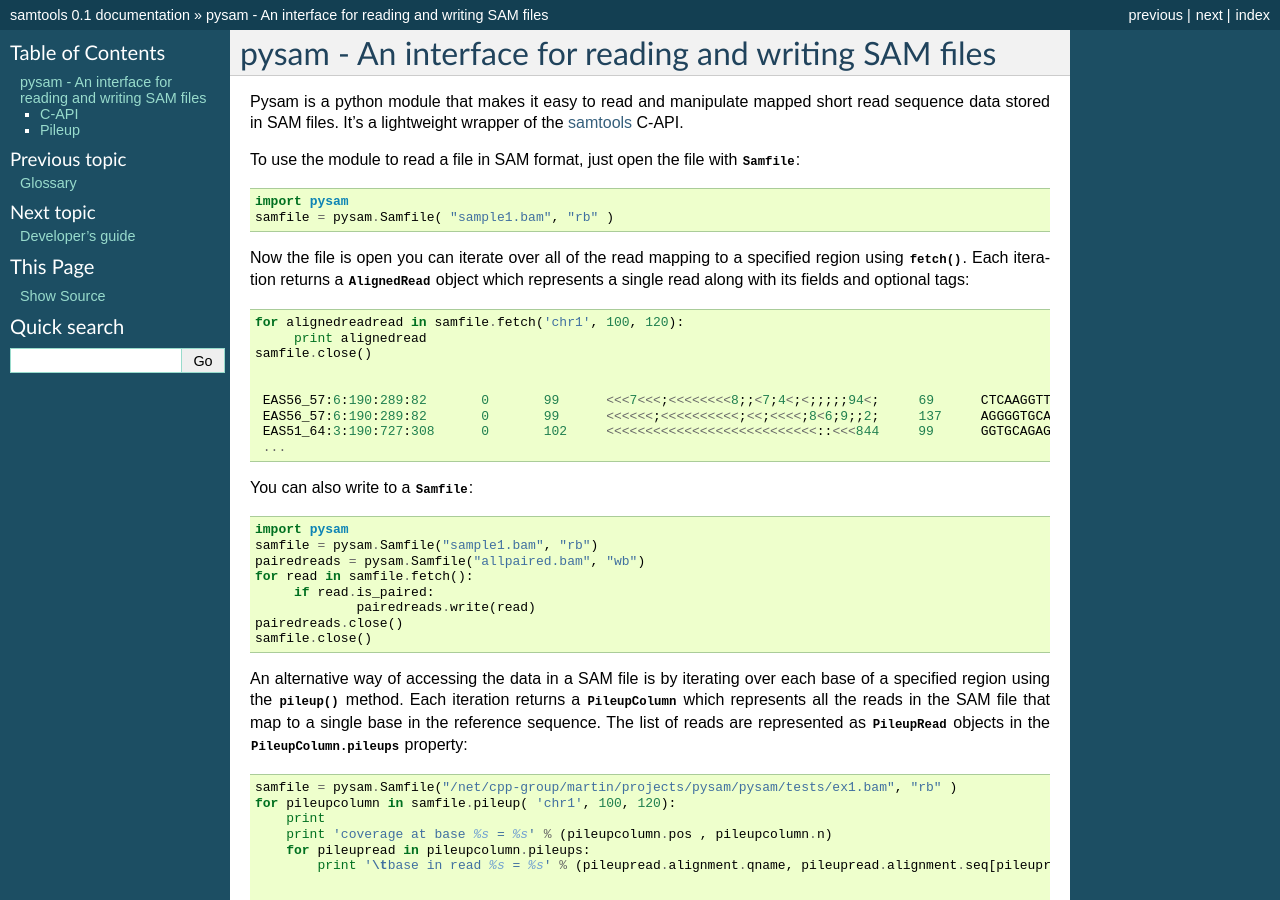
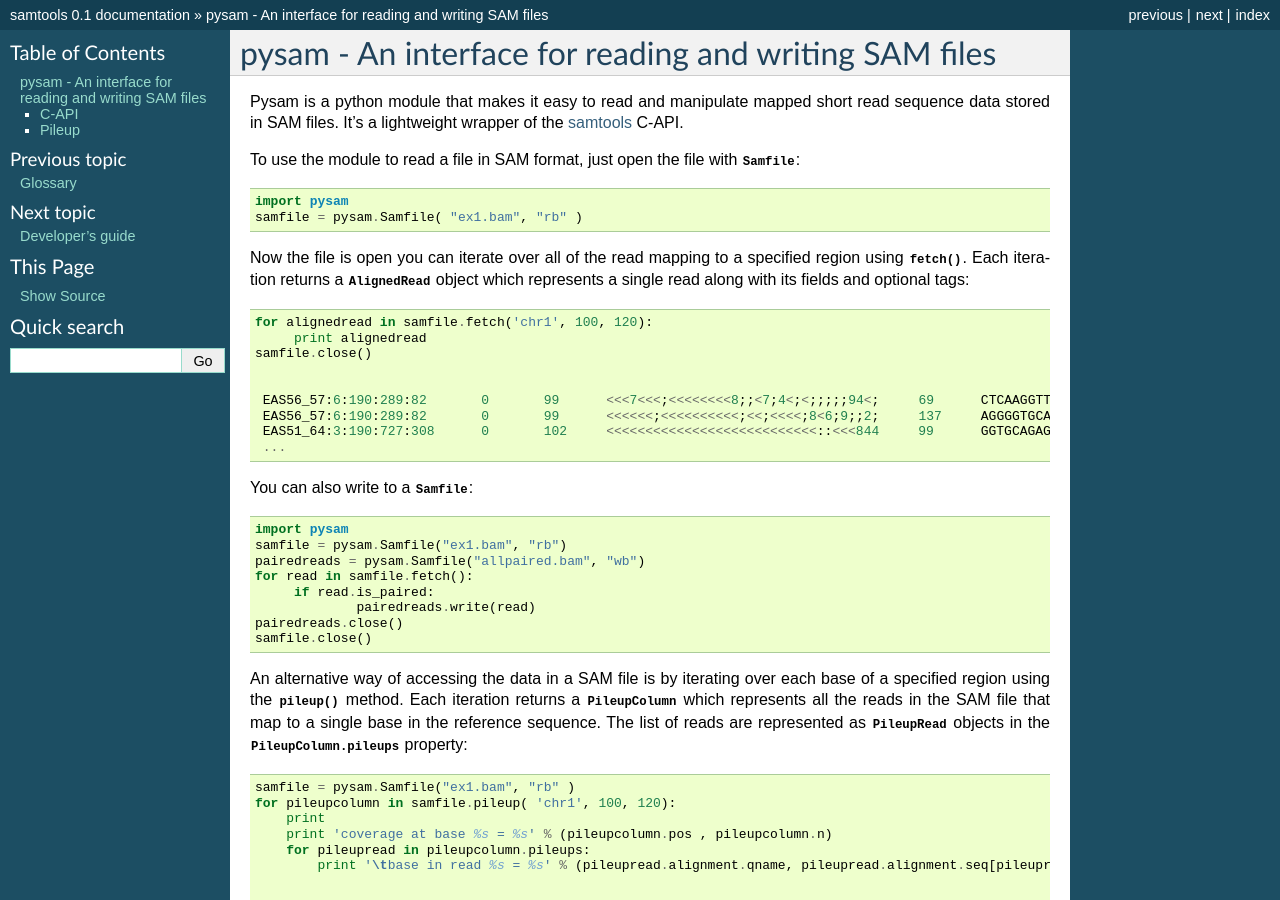
Before and after one commit to pysam-developers/pysam, a Sphinx documentation site: the page built from doc/api.rst, in a window 1280 px wide and 900 px high. Built offline with Sphinx 7.4.7, drawn with Linux system fonts in a browser that asks for light colours.

Commit message:
corrected text

```diff
--- a/doc/api.rst
+++ b/doc/api.rst
@@ -8,13 +8,13 @@
 To use the module to read a file in SAM format, just open the file with :class:`~pysam.Samfile`::
 
    import pysam
-   samfile = pysam.Samfile( "sample1.bam", "rb" )
+   samfile = pysam.Samfile( "ex1.bam", "rb" )
 
 
 Now the file is open you can iterate over all of the read mapping to a specified region using :meth:`~pysam.Samfile.fetch`.
 Each iteration returns a :class:`~pysam.AlignedRead` object which represents a single read along with its fields and optional tags::
 
-   for alignedreadread in samfile.fetch('chr1', 100, 120):
+   for alignedread in samfile.fetch('chr1', 100, 120):
 	print alignedread
    samfile.close()
 
@@ -29,7 +29,7 @@
 You can also write to a :class:`~pysam.Samfile`::
 
    import pysam
-   samfile = pysam.Samfile("sample1.bam", "rb")
+   samfile = pysam.Samfile("ex1.bam", "rb")
    pairedreads = pysam.Samfile("allpaired.bam", "wb")
    for read in samfile.fetch():
 	if read.is_paired:
@@ -40,7 +40,7 @@
 
 An alternative way of accessing the data in a SAM file is by iterating over each base of a specified region using the :meth:`~pysam.Samfile.pileup` method. Each iteration returns a :class:`~pysam.PileupColumn` which represents all the reads in the SAM file that map to a single base in the reference sequence. The list of reads are represented as :class:`~pysam.PileupRead` objects in the :attr:`PileupColumn.pileups <pysam.PileupColumn.pileups>` property::
 
-    samfile = pysam.Samfile("/net/cpp-group/martin/projects/pysam/pysam/tests/ex1.bam", "rb" )
+    samfile = pysam.Samfile("ex1.bam", "rb" )
     for pileupcolumn in samfile.pileup( 'chr1', 100, 120):
 	print
 	print 'coverage at base %s = %s' % (pileupcolumn.pos , pileupcolumn.n)
```
